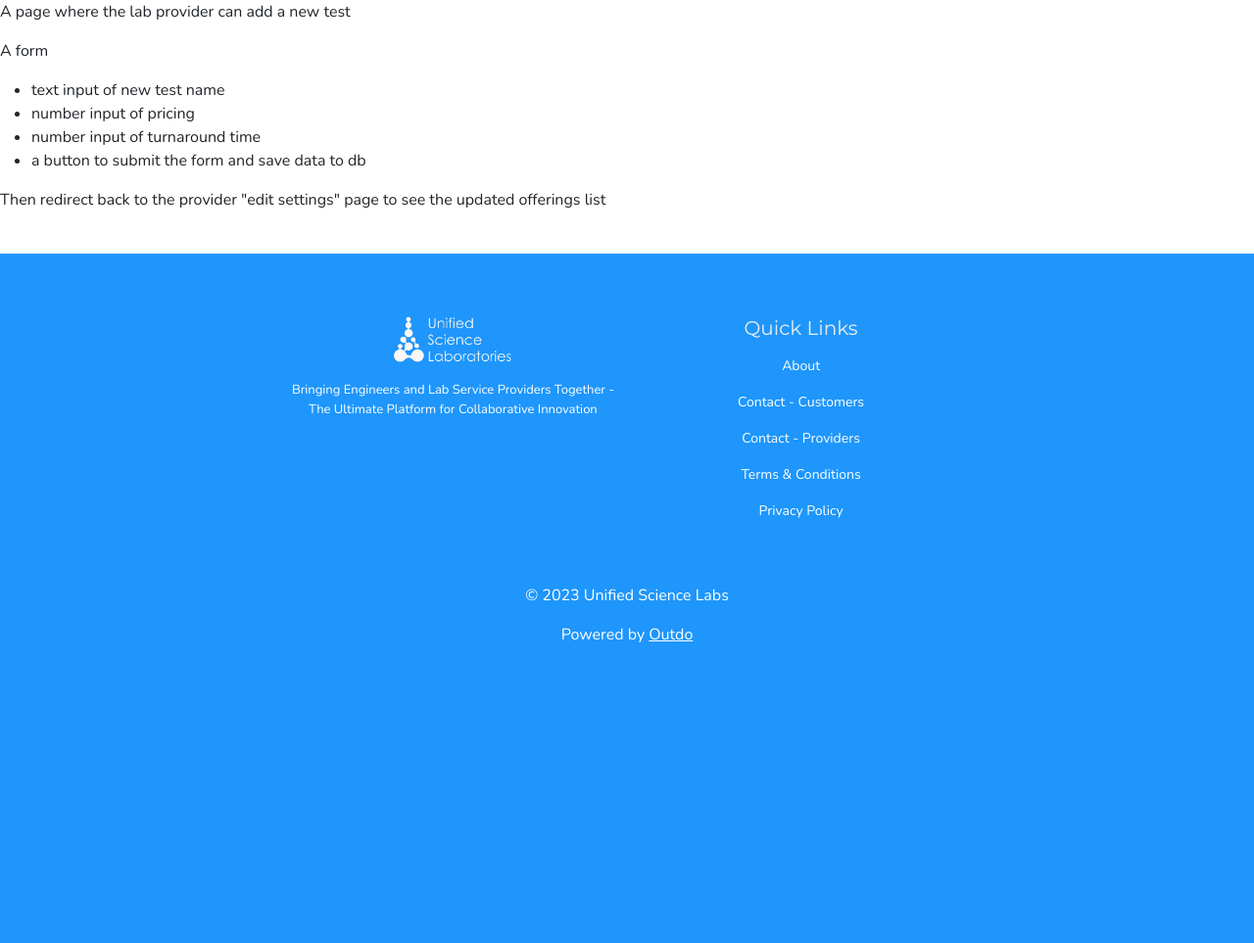
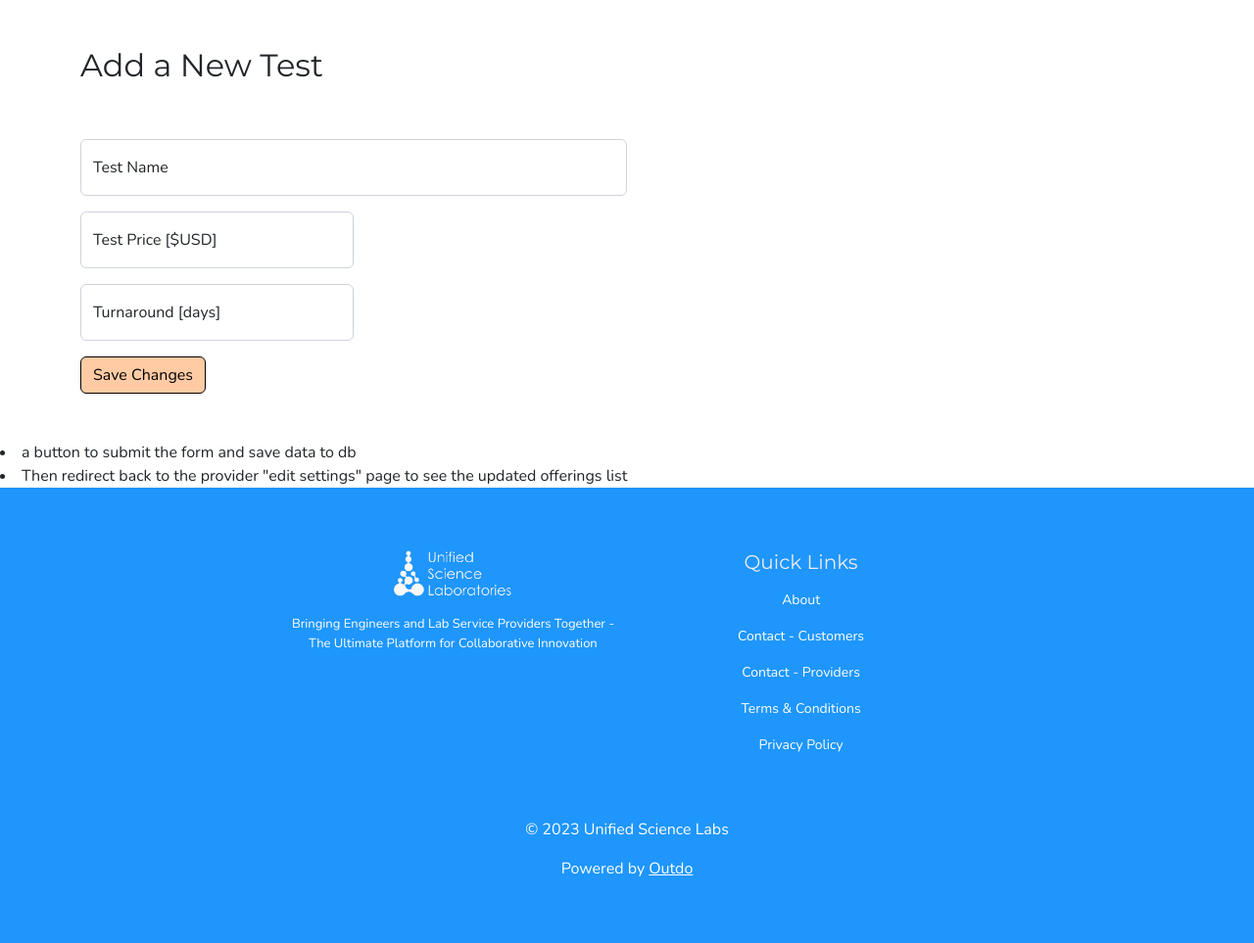
Before and after one commit to bharding216/labs, a Python web app: template project/templates/add_new_test.html in a window 1280 px wide. Shown: the part 76-1039 px from the top of the page at 98% size. Before the commit the page ends 732 px from the top, so only its background shows below. Run offline with Jinja, Linux system fonts and the light colour scheme; the template is opened without the code that fills it, so the values that code supplies are empty; some libraries are stand-ins or nearby versions.

Commit message:
Create input fields for the "add new test" feature

```diff
--- a/project/templates/add_new_test.html
+++ b/project/templates/add_new_test.html
@@ -4,16 +4,57 @@
 
 {% block content %}
 
-<p>A page where the lab provider can add a new test</p>
+<div class="container mt-5">
+    <div class="row">
+        <div class="col">
+            <h2>Add a New Test</h2>
+        </div>
+    </div>
+</div>
 
-<p>A form</p>
-<ul>
-    <li>text input of new test name</li>
-    <li>number input of pricing</li>
-    <li>number input of turnaround time</li>
-    <li>a button to submit the form and save data to db</li>
-</ul>
 
-<p>Then redirect back to the provider "edit settings" page to see the updated offerings list</p>
+<div class="container my-5">
+
+    <div>
+        <form action="{{ url_for('views.add_new_test') }}"
+                method="POST">
+
+                <div class="form-floating mb-3 col-md-8 col-lg-6">
+                    <input type="text"
+                           class="form-control"
+                           name="test_name"
+                           placeholder="Test Name">
+                    <label for="test_name">Test Name</label>
+                </div>
+
+
+                <div class="form-floating mb-3 col-6 col-md-4 col-lg-3">
+                    <input type="number"
+                           class="form-control"
+                           name="test_price"
+                           placeholder="Test Price [$USD]">
+                    <label for="test_name">Test Price [$USD]</label>
+                </div>
+
+                <div class="form-floating mb-3 col-6 col-md-4 col-lg-3">
+                    <input type="number"
+                           class="form-control"
+                           name="turnaround"
+                           placeholder="Turnaround [days]">
+                    <label for="test_name">Turnaround [days]</label>
+                </div>
+
+            <input type="submit" class="btn btn-primary" value="Save Changes">
+
+        </form>
+    </div>
+
+
+</div>
+
+
+<li>a button to submit the form and save data to db</li>
+
+<li>Then redirect back to the provider "edit settings" page to see the updated offerings list</li>
 
 {% endblock %}
--- a/project/views.py
+++ b/project/views.py
@@ -573,6 +573,10 @@ def provider_settings():
 @views.route("/add_new_test", methods=['GET', 'POST'])
 @login_required
 def add_new_test():
+    # for POST request:
+        # get the id of the logged in lab (logged_in_lab)
+        # add the new test where the lab id matches.
+
     return render_template('add_new_test.html',
                             user = current_user
                             )
```
Also changed, not shown: 1 other file.
